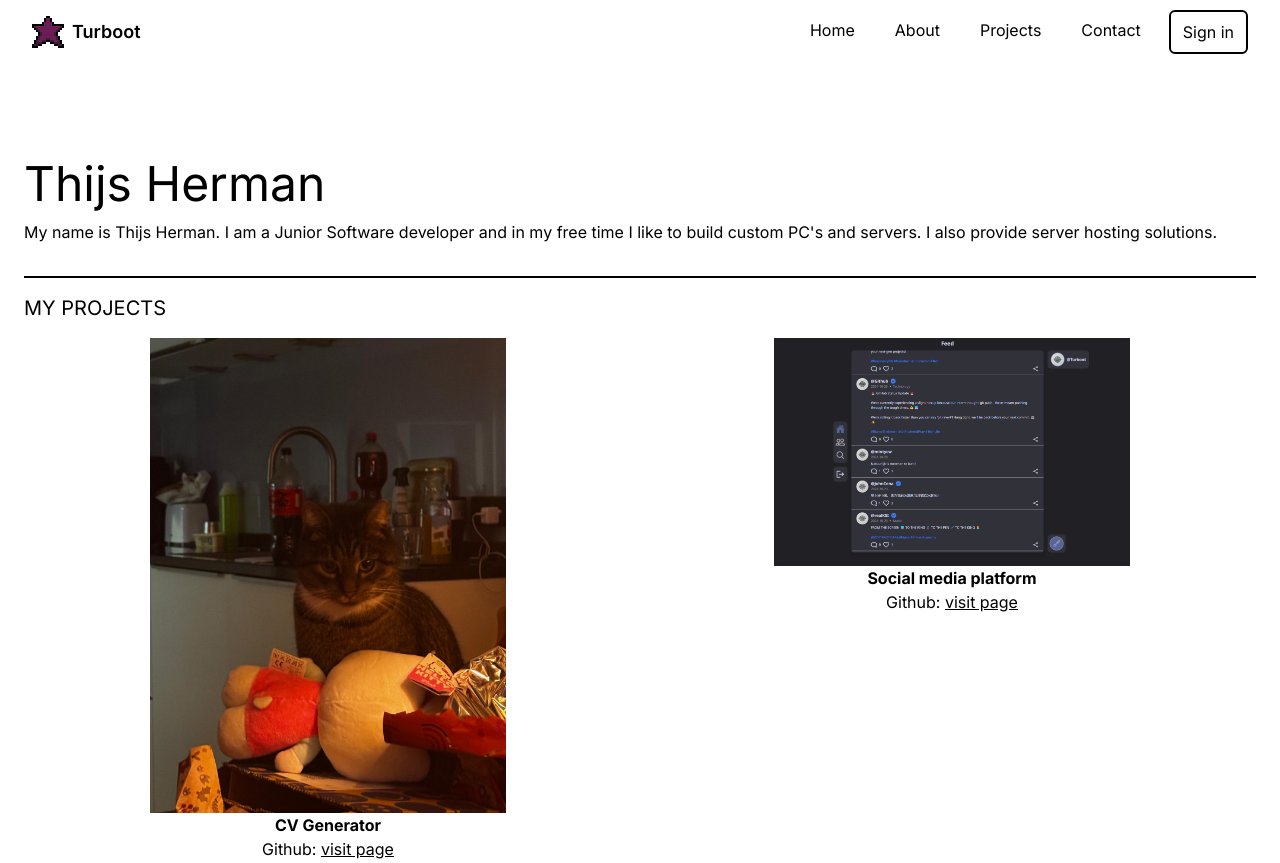
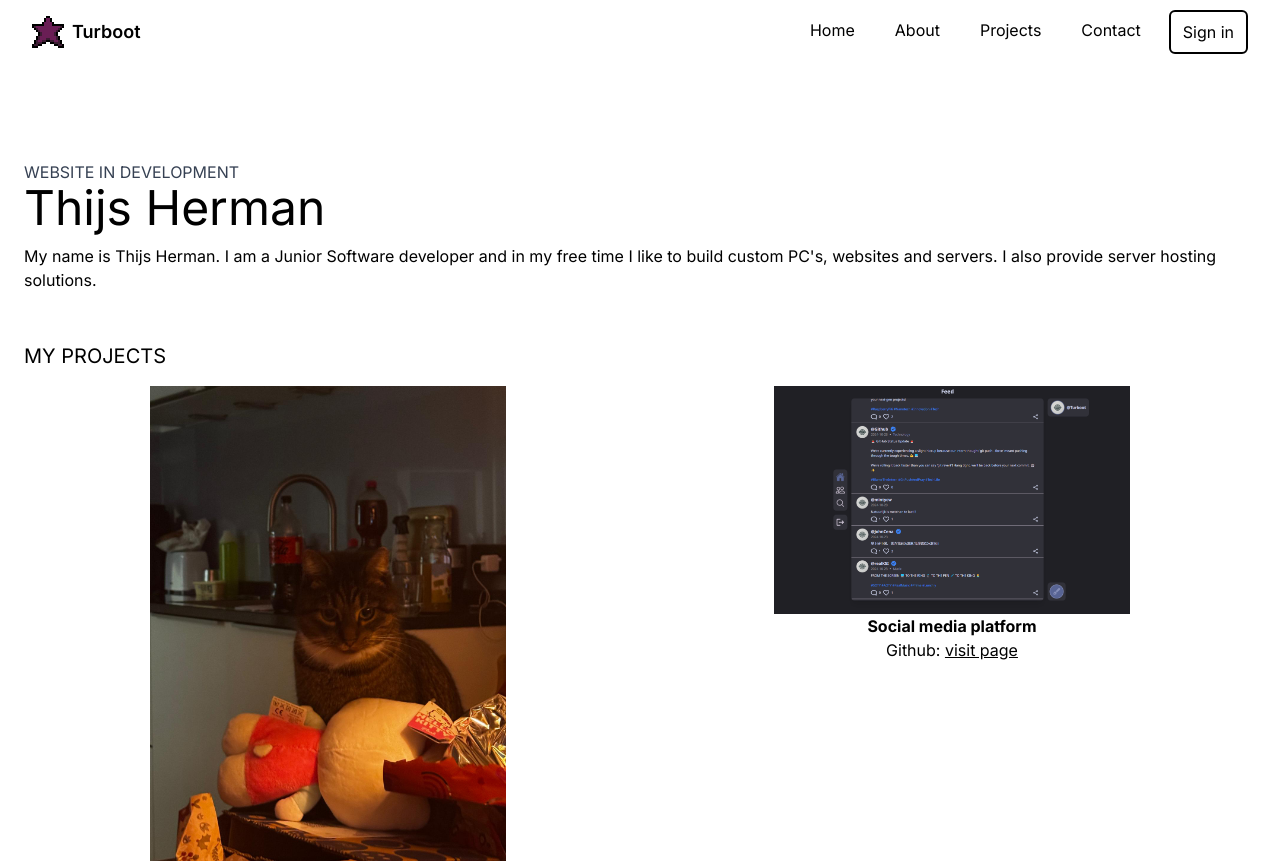
Before and after one commit to Turbootzz/TurbootWeb, a Next.js app: page / in a window 1280 px wide. Shown: the top 863 px of the page. Built offline with nearby package versions, Linux system fonts and the light colour scheme.

Commit message:
added application page

```diff
--- /dev/null
+++ b/src/app/application/page.tsx
@@ -0,0 +1,16 @@
+import Header from '@/components/layout/Header';
+import Footer from '@/components/layout/Footer';
+
+export default function Application() {
+  return (
+    <>
+    <Header />
+    <main className='mx-6'>
+    <section className='mt-24'>
+
+        </section>
+    </main>
+    <Footer />
+    </>
+  );
+}
--- a/src/app/page.tsx
+++ b/src/app/page.tsx
@@ -7,18 +7,19 @@ export default function Home() {
     <>
       <Header />
       <main className='mx-6'>
-        <article className='mt-24'>
-          <h1 className='text-5xl text-c_black dark:text-c_white'>
+        <section className='mt-24'>
+          <h3 className='text-gray-700'>WEBSITE IN DEVELOPMENT</h3>
+          <h1 className='text-5xl text-black dark:text-c_white'>
             Thijs Herman
           </h1>
-          <p className='my-3 text-c_black dark:text-c_gray'>
+          <p className='my-3 text-black dark:text-c_gray'>
             My name is Thijs Herman. I am a Junior Software developer and in my
-            free time I like to build custom PC&apos;s and servers. I also
+            free time I like to build custom PC&apos;s, websites and servers. I also
             provide server hosting solutions.
           </p>
-        </article>
-        <hr className='border-1 mt-8 border-spacing-24 border-c_teal dark:border-c_purple' />
-        <article>
+        </section>
+        <hr className='border-1 mt-8 border-spacing-24 border-white dark:border-black' />
+        <section>
           <h3 className='my-4 text-xl'>MY PROJECTS</h3>
           <div className='grid grid-cols-1 gap-4 md:grid-cols-2'>
             <div className='flex flex-col items-center text-center text-c_black dark:text-c_white'>
@@ -62,9 +63,9 @@ export default function Home() {
               </ul>
             </div>
           </div>
-        </article>
+        </section>
         <hr className='border-1 mt-8 border-spacing-24 border-c_teal dark:border-c_purple' />
-        <article className='mt-14'>
+        <section className='mt-14'>
           <h1 className='text-4xl text-c_black dark:text-c_white'>
             PC Building
           </h1>
@@ -140,7 +141,7 @@ export default function Home() {
               <p>Lorem ipsum</p>
             </div>
           </div>
-        </article>
+        </section>
         <hr className='border-1 mt-8 border-spacing-24 border-c_teal dark:border-c_purple' />
       </main>
       <Footer />
```
